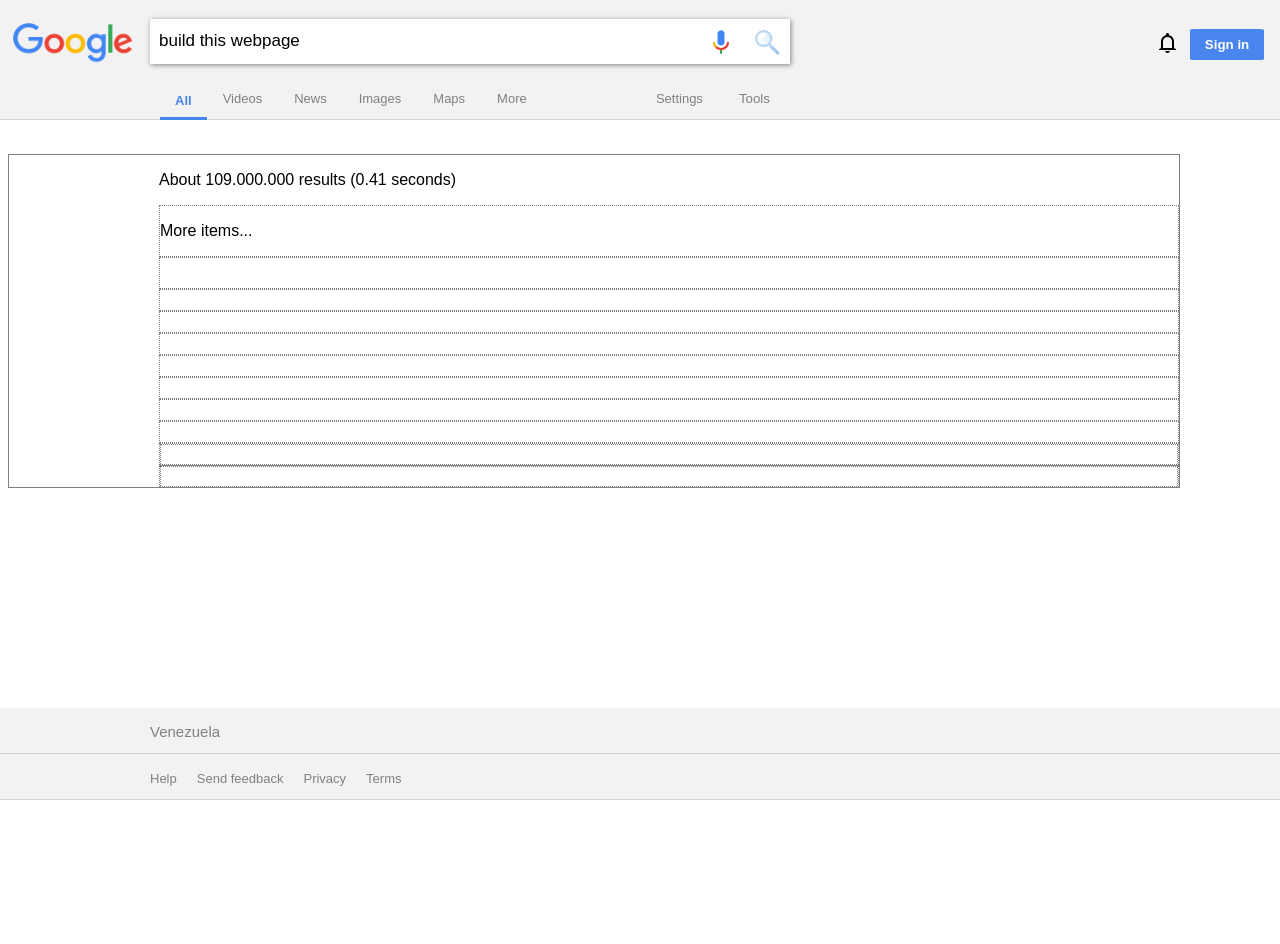
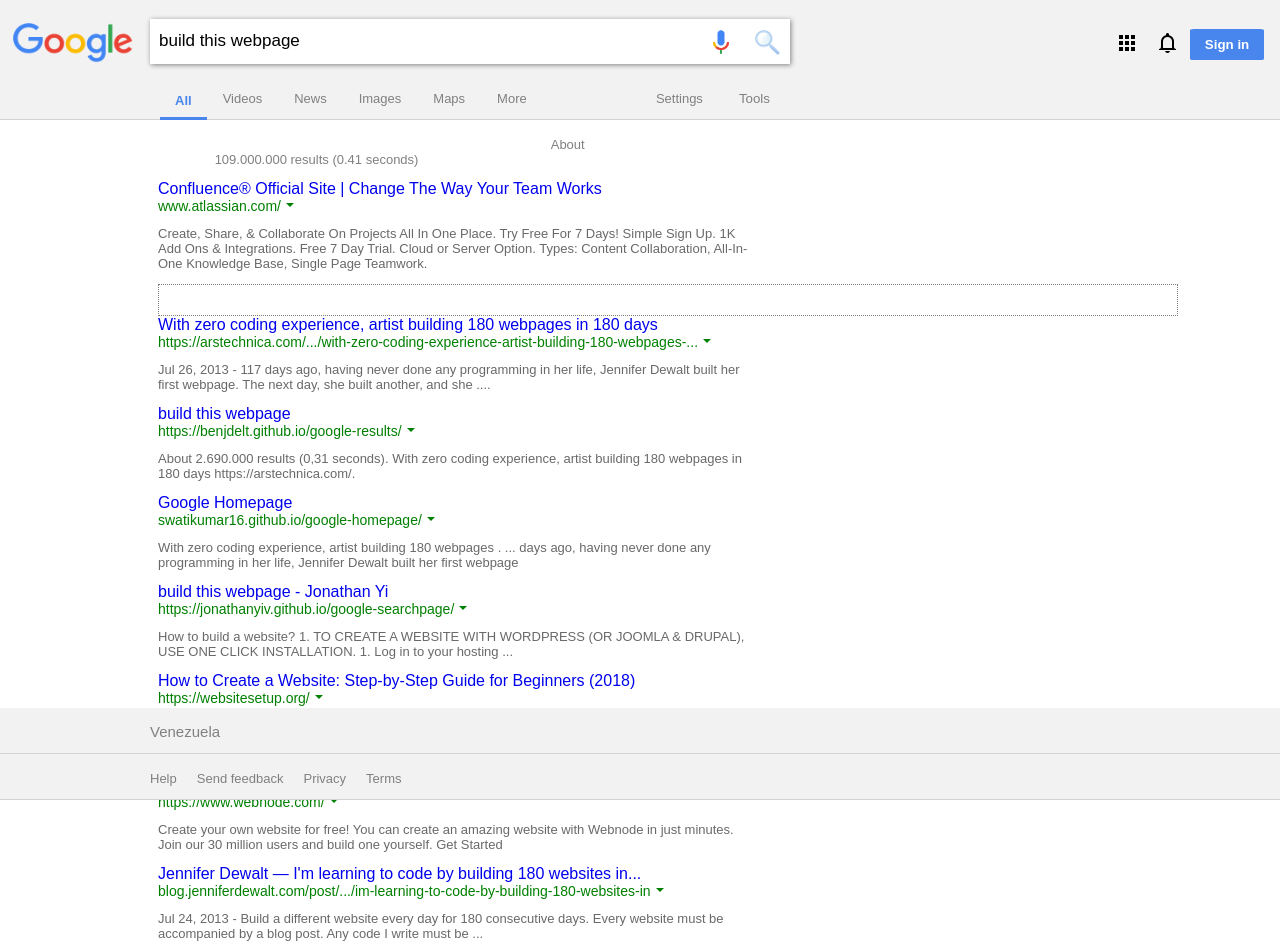
Before and after one commit to FidelVe/google-searchpage, a plain HTML site: page index.html in a window 1280 px wide. Shown: the top 944 px of the page. Before the commit the page ends 800 px from the top, so only its background shows below. Drawn offline with Linux system fonts and the light colour scheme; a script that the page names is missing.

Commit message:
FINISHED: Topbar. TODO: finish middle section, bottom bar doesnt stick up to bottom.

```diff
--- a/index.html
+++ b/index.html
@@ -28,29 +28,30 @@
                 <button type="button" class="f-right" id="button-login">Sign in</button>
                 <div class="google-notif f-right">
                 </div>
+                <div class="google-app f-right"></div>
             </div>
             <div id="bar-top-2">
-                <a href="#"><div class="f-left" id="a-selected"><a href="#">All</a></div></a>
+                <div class="f-left" id="a-selected"><a href="#">All</a></div>
                 <div class="f-left" id="a-unselected"><a href="#">Videos</a></div>
                 <div class="f-left" id="a-unselected"><a href="#">News</a></div>
                 <div class="f-left" id="a-unselected"><a href="#">Images</a></div>
                 <div class="f-left" id="a-unselected"><a href="#">Maps</a></div>
                 <div class="f-left" id="a-unselected"><a href="#">More</a></div>
                 <button type="button" class="f-right" id="tool-button">Tools</button>
-<!--                <div class="f-right" id="tool-button">Tools</div>-->
                 <div class="f-right" id="a-unselected"><a href="#">Settings</a></div>
-<!--
-                <div class="f-right"id="tool-buttom"><a href="#">Tools</a></div>
-                <div class="f-right" id="a-unselected"><a href="#">Settings</a></div>
--->
             </div>
         </div>
     </div>
     <div class="main-body">
         <p>About 109.000.000 results (0.41 seconds)</p>
-        <div class="result-preview">
+        <div class="result-each">
             <!--            first result preview with side image-->
-            <p>More items...</p>
+            <a class="result-title" href="#">Confluence® Official Site | Change The Way Your Team Works</a>
+            <div class="green-link-container">
+                <a class="green-link" href="#">www.atlassian.com/</a>
+                <div class="arrow-down"></div>
+            </div><br>
+            <p>Create, Share, & Collaborate On Projects All In One Place. Try Free For 7 Days! Simple Sign Up. 1K Add Ons & Integrations. Free 7 Day Trial. Cloud or Server Option. Types: Content Collaboration, All-In-One Knowledge Base, Single Page Teamwork.</p>
             <!--                first result link-->
         </div>
         <!--            about this result and feedback-->
@@ -59,24 +60,66 @@
         </div>
         <div class="result-each">
             <!--            this section is structured like this: Page title, page link, page first paragraph-->
+            <a class="result-title" href="#">With zero coding experience, artist building 180 webpages in 180 days</a>
+            <div class="green-link-container">
+                <a class="green-link" href="#">https://arstechnica.com/.../with-zero-coding-experience-artist-building-180-webpages-...</a>
+                <div class="arrow-down"></div>
+            </div><br>
+            <p>Jul 26, 2013 - 117 days ago, having never done any programming in her life, Jennifer Dewalt built her first webpage. The next day, she built another, and she ....</p>
         </div>
         <div class="result-each">
             <!--            this section is structured like this: Page title, page link, page first paragraph-->
+            <a class="result-title" href="#">build this webpage</a>
+            <div class="green-link-container">
+                <a class="green-link" href="#">https://benjdelt.github.io/google-results/</a>
+                <div class="arrow-down"></div>
+            </div><br>
+            <p>About 2.690.000 results (0,31 seconds). With zero coding experience, artist building 180 webpages in 180 days https://arstechnica.com/.</p>
         </div>
         <div class="result-each">
             <!--            this section is structured like this: Page title, page link, page first paragraph-->
+            <a class="result-title" href="#">Google Homepage</a>
+            <div class="green-link-container">
+                <a class="green-link" href="#">swatikumar16.github.io/google-homepage/</a>
+                <div class="arrow-down"></div>
+            </div><br>
+            <p>With zero coding experience, artist building 180 webpages . ... days ago, having never done any programming in her life, Jennifer Dewalt built her first webpage</p>
         </div>
         <div class="result-each">
             <!--            this section is structured like this: Page title, page link, page first paragraph-->
+            <a class="result-title" href="#">build this webpage - Jonathan Yi</a>
+            <div class="green-link-container">
+                <a class="green-link" href="#">https://jonathanyiv.github.io/google-searchpage/</a>
+                <div class="arrow-down"></div>
+            </div><br>
+            <p>How to build a website? 1. TO CREATE A WEBSITE WITH WORDPRESS (OR JOOMLA & DRUPAL), USE ONE CLICK INSTALLATION. 1. Log in to your hosting ...</p>
         </div>
         <div class="result-each">
             <!--            this section is structured like this: Page title, page link, page first paragraph-->
+            <a class="result-title" href="#">How to Create a Website: Step-by-Step Guide for Beginners (2018)</a>
+            <div class="green-link-container">
+                <a class="green-link" href="#">https://websitesetup.org/</a>
+                <div class="arrow-down"></div>
+            </div><br>
+            <p>Nov 22, 2017 - 1. TO CREATE A WEBSITE WITH WORDPRESS (OR JOOMLA & DRUPAL), USE ONE-CLICK INSTALLATION: Log in to your hosting account. Go to your control panel. Look for the “WordPress” or “Website” icon. Choose the domain where you want to install your website.</p>
         </div>
         <div class="result-each">
             <!--            this section is structured like this: Page title, page link, page first paragraph-->
+            <a class="result-title" href="#">How To Make A Website in 2018 - A Free Simple Guide For Beginners</a>
+            <div class="green-link-container">
+                <a class="green-link" href="#">https://www.webnode.com/</a>
+                <div class="arrow-down"></div>
+            </div><br>
+            <p>Create your own website for free! You can create an amazing website with Webnode in just minutes. Join our 30 million users and build one yourself. Get Started</p>
         </div>
         <div class="result-each">
             <!--            this section is structured like this: Page title, page link, page first paragraph-->
+            <a class="result-title" href="#">Jennifer Dewalt — I'm learning to code by building 180 websites in...</a>
+            <div class="green-link-container">
+                <a class="green-link" href="#">blog.jenniferdewalt.com/post/.../im-learning-to-code-by-building-180-websites-in</a>
+                <div class="arrow-down"></div>
+            </div><br>
+            <p>Jul 24, 2013 - Build a different website every day for 180 consecutive days. Every website must be accompanied by a blog post. Any code I write must be ...</p>
         </div>
         <div class="related-search">
             <!--            related search section-->
@@ -101,6 +144,7 @@
             <div class="f-left"><a href="#">Terms</a></div>
         </div>
     </div>
+
     <script src='scripts/main.js'></script>
 </body>
 </html>
--- a/styles/style.css
+++ b/styles/style.css
@@ -5,8 +5,7 @@ body {
 
 }
 .bar-style {
-    min-width: 600px; /*delete this and leave the value below*/
-    /*    min-width: 1020px;*/
+    min-width: 1020px;
     border-bottom: solid;
     border-bottom-width: thin;
     border-bottom-color: lightgray;
@@ -49,6 +48,17 @@ body {
     padding-left: 20px;
 */
 }
+.arrow-down{
+    border: 4px solid transparent;
+    border-top-color: green;
+    display: block;
+    width: 0px;
+    height: 0px;
+    float: left;
+    margin-top: 5px;
+    margin-left: 5px;
+    cursor: pointer;
+}
 /*=======================top section===========================*/
 .header {
     width: 102%;
@@ -61,10 +71,12 @@ body {
 #bar-top-1 {
     height: 50px;
     padding-top: 15px;
+    min-width: 1020px;
 /*    border-style: dotted;*/
 }
 #bar-top-2 {
     width: 640px;
+/*    min-width: px;*/
 /*    border-style: dotted;*/
     height: 25px;
     padding-top: 20px;
@@ -200,7 +212,28 @@ background-size: 25px 25px;
     outline: none;
 }
 #button-login:active {
-    background-color: blue;
+    background-color: dodgerblue;
+
+}
+.google-app {
+    border-style: solid;
+    border-color: #f2f2f2;
+    background-color: #f2f2f2;
+    background-image: url("../images/app1.png");
+    background-position: center;
+    background-repeat: no-repeat;
+    width: 19px;
+    height: 22px;
+    padding: 5px;
+    border-radius: 5%;
+    margin-top: 5px;
+    margin-bottom: 5px;
+    margin-right: 5px;
+}
+.google-app:hover {
+    border-color: #f2f2f2;
+    background-color: lightgray;
+    background-image: url("../images/app2.png");
 
 }
 #a-selected {
@@ -213,6 +246,7 @@ background-size: 25px 25px;
     font-weight: bold;
     border-bottom: solid;
     border-color: #4885ed;
+    cursor: pointer;
 }
 #bar-top-2 a {
     color: #4885ed;
@@ -267,11 +301,20 @@ background-size: 25px 25px;
     height: auto;
     width: 1020px;
     padding-left: 150px;
-    margin: 0;
-    border-style: solid;
+/*    padding-top: 0px;*/
+    margin-top: -30px;
+/*    border-style: solid;*/
     border-color: gray;
     border-width: thin;
+    font-size: 13px;
+    color: gray;
+/*    text-align: left;*/
 }
+/*
+.main-body p {
+    width: 600px;
+}
+*/
 .result-preview {
     height: auto;
     width: auto;
@@ -287,11 +330,48 @@ background-size: 25px 25px;
     border-width: thin;
 }
 .result-each {
-    height: 20px;
+    height: auto;
     width: auto;
- border-style: dotted;
+/* border-style: dotted;*/
     border-color: gray;
     border-width: thin;
+}
+.result-title {
+    font-size: 16px;
+    text-decoration: none
+}
+.result-title:hover {
+    text-decoration: underline;
+}
+/*
+.result-each a {
+    display: block;
+    font-size: 16px
+}
+*/
+.result-each p {
+    width: 600px;
+/*    font-size: 13px;*/
+    color: dimgrey;
+}
+.green-link {
+/*    border-style: dotted;*/
+/*    width: 5px;*/
+    color: green;
+    font-size: 14px;
+/*    width: 50%;*/
+    float: left;
+    text-decoration: none;
+}
+/*
+.green-link:after {
+    content: "";
+    display: block;
+    clear: both;
+}
+*/
+.green-link-container {
+/*    border-style: dotted;*/
 }
 .related-search {
     height: 20px;
```
Also changed, not shown: images/app1.png (added), images/app2.png (added).
